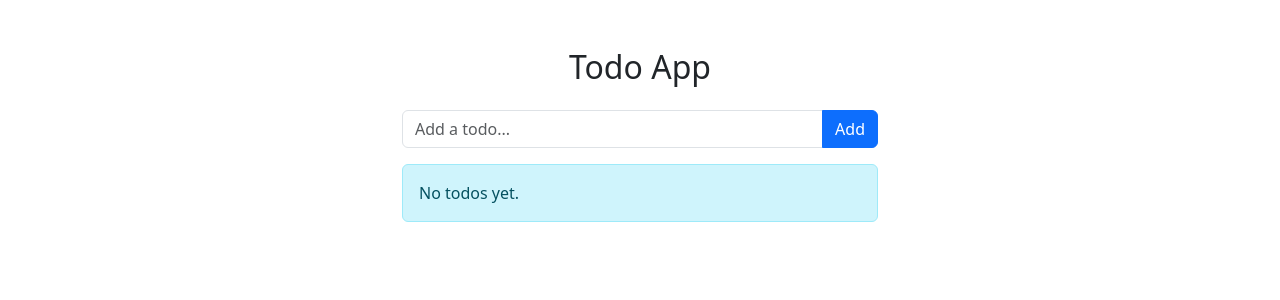
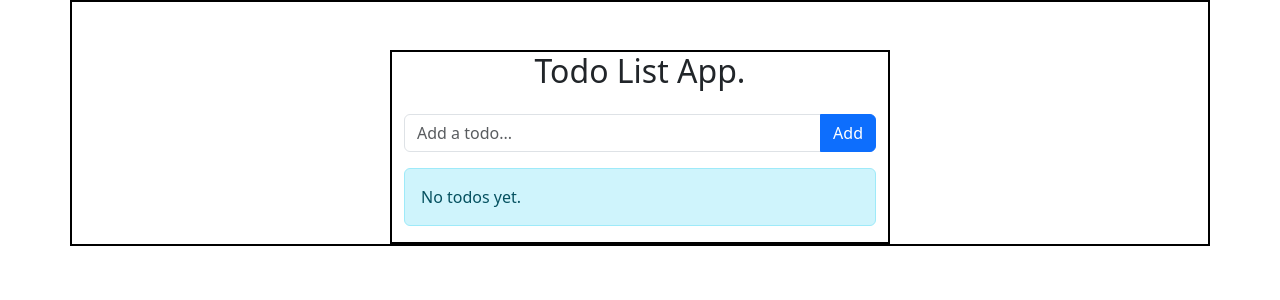
Before and after one commit to VanshSh/webapck_babel_react_setup, a React app: page / in a window 1280 px wide. Shown: the top 300 px of the page. Built offline with nearby package versions, Linux system fonts and the light colour scheme.

Commit message:
feat: add TypeScript support, integrate Sass, and enhance project structure

```diff
--- a/src/App.jsx
+++ b/src/App.jsx
@@ -1,3 +1,11 @@
 import ToDoApp from './ToDoApp'
+import './App.scss'
 
-export default ToDoApp
+const ContainerApp = () => {
+  return (
+    <div className='container'>
+      <ToDoApp />
+    </div>
+  )
+}
+export default ContainerApp
--- /dev/null
+++ b/src/App.scss
@@ -0,0 +1,3 @@
+.container {
+  border: 2px solid black;
+}
--- a/src/ToDoApp.jsx
+++ b/src/ToDoApp.jsx
@@ -41,7 +41,7 @@ function ToDoApp() {
 
   return (
     <div className='container mt-5' style={stylinObj.container}>
-      <h2 className='text-center mb-4'>Todo App</h2>
+      <h2 className='text-center mb-4'>Todo List App.</h2>
       <TodoInput
         input={input}
         onChange={handleChange}
--- a/webpack/webpack.common.js
+++ b/webpack/webpack.common.js
@@ -23,43 +23,13 @@ import { PurgeCSSPlugin } from 'purgecss-webpack-plugin'
 const __filename = fileURLToPath(import.meta.url)
 const __dirname = dirname(__filename)
 
-// // Export the Webpack configuration object
-// export default {
-
-//   // Resolve these extensions automatically when importing modules
-//   resolve: {
-//     extensions: ['.js', '.jsx'],
-//   },
-
-//   // Configuration for the development server
-//   devServer: {
-//     // Serve static files from the 'public' directory
-//     static: {
-//       directory: path.join(__dirname, 'public'),
-//     },
-//     // Enable gzip compression for everything served
-//     compress: true,
-//     // Run the dev server on port 3000
-//     port: 3000,
-//     // Enable Hot Module Replacement for live reloading
-//     hot: true,
-//   },
-
-//   // Plugins to extend Webpack's functionality
-//   plugins: [
-//     // Generate an HTML file from the template and inject the bundle
-//     new HtmlWebpackPlugin({
-//       template: './public/index.html',
-//     }),
-//   ],
-// }
-
 export default {
   // Entry point: the main JS file that kicks off your app
   entry: './src/index.js',
   // Output configuration: where to put the bundled files
   output: {
-    filename: 'main.js',
+    clean: true, // Clean the output directory before each build
+    filename: '[name].[contenthash].js',
     path: path.resolve(__dirname, '../dist'),
   },
 
@@ -74,8 +44,12 @@ export default {
         use: ['babel-loader'],
       },
       {
-        test: /\.css$ /,
-        use: [MiniCssExtraPlugin.loader, 'css-loader'],
+        test: /\.(ts|tsx)$/,
+        use: 'ts-loader',
+      },
+      {
+        test: /\.scss$/,
+        use: [MiniCssExtraPlugin.loader, 'css-loader', 'sass-loader'],
       },
     ],
   },
@@ -85,7 +59,7 @@ export default {
 
   //   // Resolve these extensions automatically when importing modules
   resolve: {
-    extensions: ['.js', '.jsx', '.ts', '.tsx'],
+    extensions: ['.ts', '.js', '.jsx', '.tsx'],
   },
 
   plugins: [
--- a/webpack/webpack.dev.js
+++ b/webpack/webpack.dev.js
@@ -3,9 +3,11 @@ import common from './webpack.common.js'
 
 export default merge(common, {
   mode: 'development',
+
   devServer: {
     hot: true,
     open: true,
     port: 3000,
+    static: ['./public'],
   },
 })
--- a/webpack/webpack.prod.js
+++ b/webpack/webpack.prod.js
@@ -1,6 +1,10 @@
 import { merge } from 'webpack-merge'
+import TerserPlugin from 'terser-webpack-plugin'
 import common from './webpack.common.js'
 
 export default merge(common, {
   mode: 'production',
+  devServer: {
+    port: 3001,
+  },
 })
```
Also changed, not shown: package.json (+6 -2 lines), tsconfig.json (added, +11 -0 lines), 1 other file (tests, documents, lock files or other folders).
